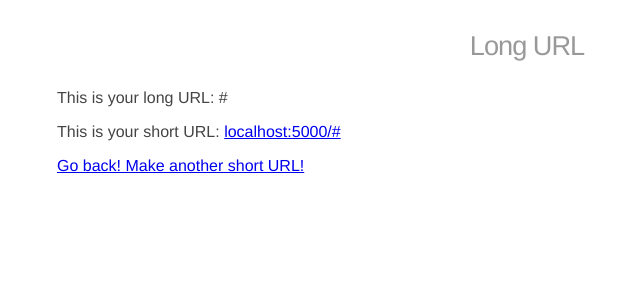
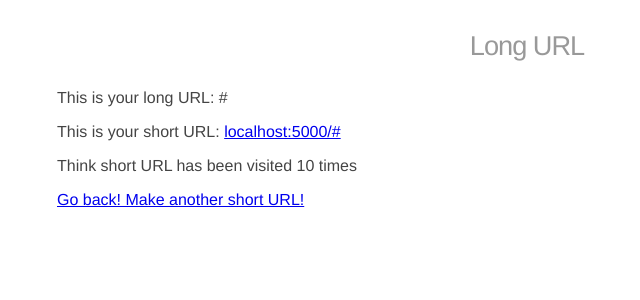
Before and after one commit to jeffthemaximum/flask-url-shortener, a Flask app: template templates/tinyURL.html in a window 1280 px wide. Shown: the part 35-335 px from the top of the page, without its empty margins (113-753 px from the left). Run offline with Flask 2, Linux system fonts and the light colour scheme; the template is opened without the code that fills it: most values are stand-ins (such as "Sample title", 1, 10 or a date in 2020).

```diff
--- a/routes.py
+++ b/routes.py
@@ -25,16 +25,17 @@ def tiny():
 		short.append(str(num))
 	shuffle(short)
 	new_url = "".join(short)
-	my_dict[new_url] = url
 	models.insert_link(new_url, url, 0)
+	hits = models.query_hits_and_url_for_link(new_url)[0][0]
+	url = models.query_hits_and_url_for_link(new_url)[0][1]
 
-	return render_template('tinyURL.html', url=url, new_url=new_url)
+	return render_template('tinyURL.html', url=url, new_url=new_url, hits=hits)
 
 @app.route('/<key>', methods=['GET'])
 def redirect_tiny(key):
-	long_url = 'http://' + my_dict[key]
+	url = models.query_hits_and_url_for_link(key)[0][1]
+	long_url = 'http://' + url
 	models.update_hits(key)
-	models.query_hits_for_link(key)
 	return redirect(long_url, code=302)
 
 if __name__ == '__main__':
--- a/templates/tinyURL.html
+++ b/templates/tinyURL.html
@@ -3,5 +3,6 @@
 	<h3>Long URL</h3>
 	<p>This is your long URL: {{ url }} </p>
 	<p>This is your short URL: <a href="http://localhost:5000{{ url_for('home') }}{{ new_url }}">localhost:5000{{ url_for('home') }}{{ new_url }}</a></p>
+	<p>Think short URL has been visited {{ hits }} times</p>
 	<a href='/'>Go back! Make another short URL!</a>
 {% endblock %}
```
Also changed, not shown: models.py (+5 -4 lines), database.db, 2 other files.
